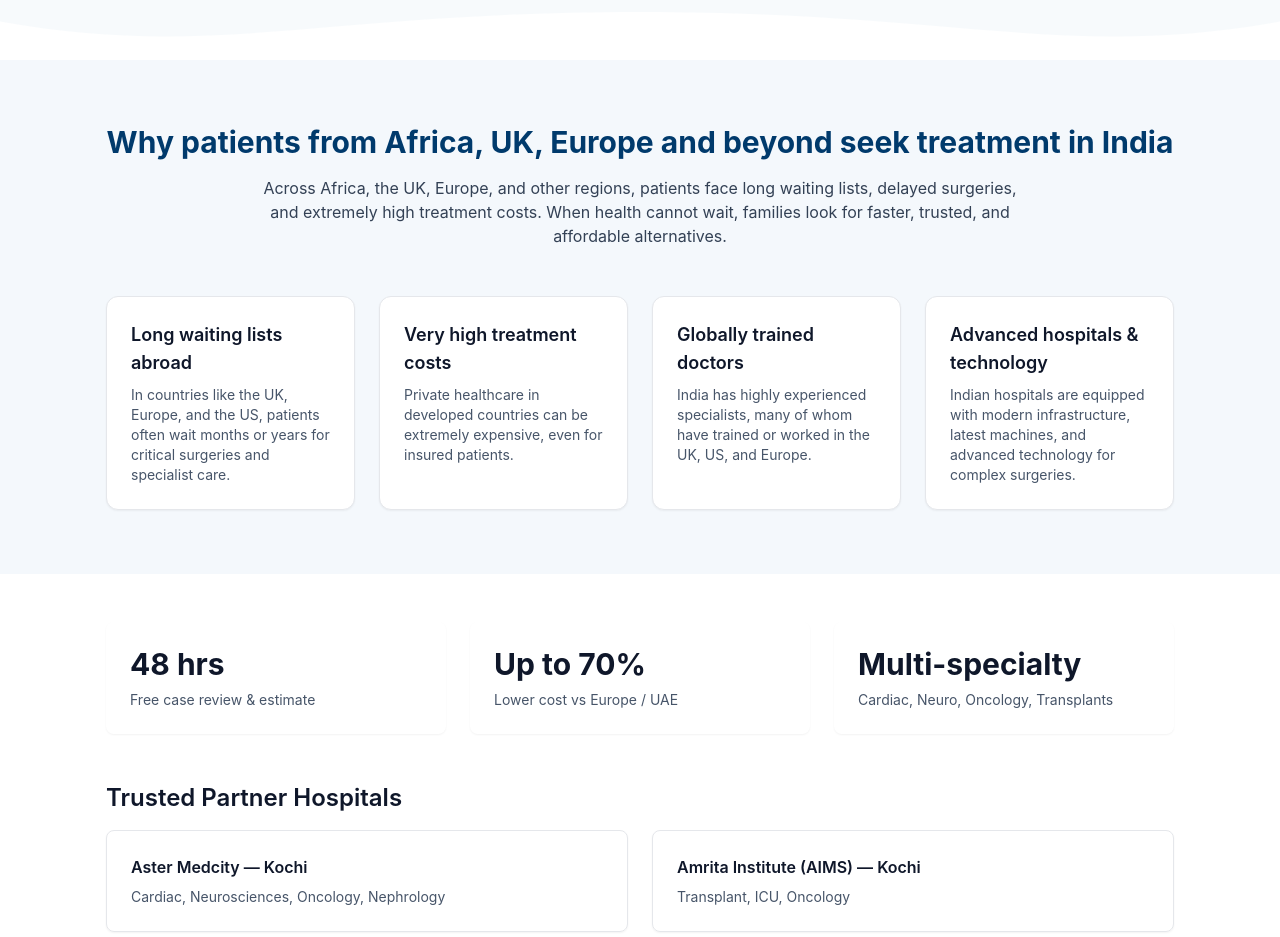
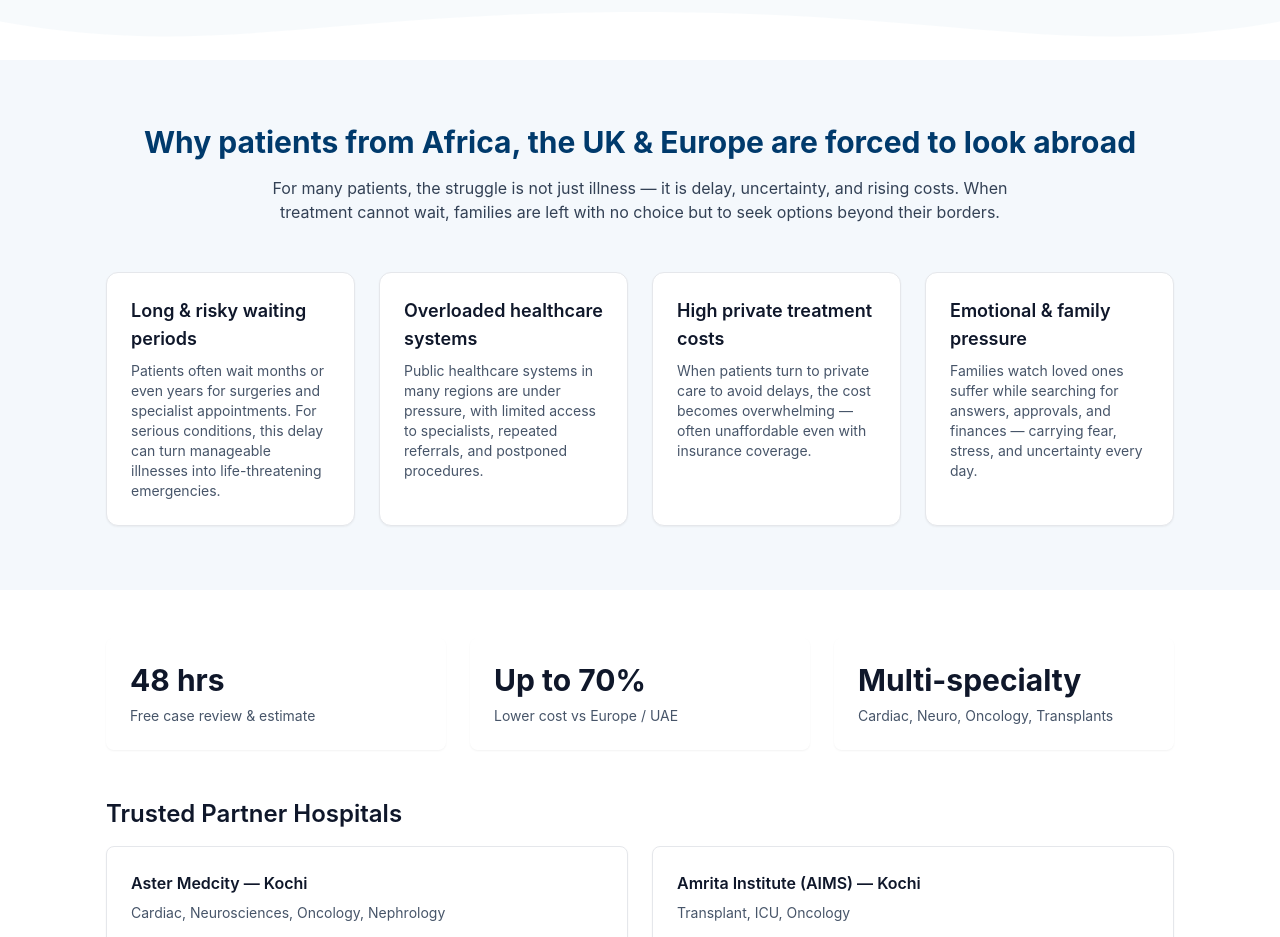
Before and after one commit to VigneshHere/medictour-africa-landing, a Next.js app: page /africa in a window 1280 px wide. Shown: the part 720-1657 px from the top of the page. Built offline with nearby package versions, Linux system fonts and the light colour scheme.

Commit message:
Update WhyAfrica.tsx

```diff
--- a/src/components/WhyAfrica.tsx
+++ b/src/components/WhyAfrica.tsx
@@ -3,46 +3,47 @@ export default function WhyAfrica() {
     <section className="bg-[#F4F8FC] py-16">
       <div className="container-md mx-auto px-4">
         <h2 className="text-3xl font-bold text-center text-brand">
-          Why patients from Africa, UK, Europe and beyond seek treatment in India
+          Why patients from Africa, the UK & Europe are forced to look abroad
         </h2>
 
         <p className="mt-4 text-center text-slate-700 max-w-3xl mx-auto">
-          Across Africa, the UK, Europe, and other regions, patients face long waiting lists,
-          delayed surgeries, and extremely high treatment costs. When health cannot wait,
-          families look for faster, trusted, and affordable alternatives.
+          For many patients, the struggle is not just illness — it is delay, uncertainty,
+          and rising costs. When treatment cannot wait, families are left with no choice
+          but to seek options beyond their borders.
         </p>
 
         <div className="mt-12 grid grid-cols-1 sm:grid-cols-2 lg:grid-cols-4 gap-6">
 
           <div className="bg-white p-6 rounded-xl shadow-sm border">
-            <h3 className="font-semibold text-lg">Long waiting lists abroad</h3>
+            <h3 className="font-semibold text-lg">Long & risky waiting periods</h3>
             <p className="mt-2 text-sm text-slate-600">
-              In countries like the UK, Europe, and the US, patients often wait months or years
-              for critical surgeries and specialist care.
+              Patients often wait months or even years for surgeries and specialist
+              appointments. For serious conditions, this delay can turn manageable
+              illnesses into life-threatening emergencies.
             </p>
           </div>
 
           <div className="bg-white p-6 rounded-xl shadow-sm border">
-            <h3 className="font-semibold text-lg">Very high treatment costs</h3>
+            <h3 className="font-semibold text-lg">Overloaded healthcare systems</h3>
             <p className="mt-2 text-sm text-slate-600">
-              Private healthcare in developed countries can be extremely expensive,
-              even for insured patients.
+              Public healthcare systems in many regions are under pressure, with
+              limited access to specialists, repeated referrals, and postponed procedures.
             </p>
           </div>
 
           <div className="bg-white p-6 rounded-xl shadow-sm border">
-            <h3 className="font-semibold text-lg">Globally trained doctors</h3>
+            <h3 className="font-semibold text-lg">High private treatment costs</h3>
             <p className="mt-2 text-sm text-slate-600">
-              India has highly experienced specialists, many of whom have trained or worked
-              in the UK, US, and Europe.
+              When patients turn to private care to avoid delays, the cost becomes
+              overwhelming — often unaffordable even with insurance coverage.
             </p>
           </div>
 
           <div className="bg-white p-6 rounded-xl shadow-sm border">
-            <h3 className="font-semibold text-lg">Advanced hospitals & technology</h3>
+            <h3 className="font-semibold text-lg">Emotional & family pressure</h3>
             <p className="mt-2 text-sm text-slate-600">
-              Indian hospitals are equipped with modern infrastructure, latest machines,
-              and advanced technology for complex surgeries.
+              Families watch loved ones suffer while searching for answers, approvals,
+              and finances — carrying fear, stress, and uncertainty every day.
             </p>
           </div>
 
```
